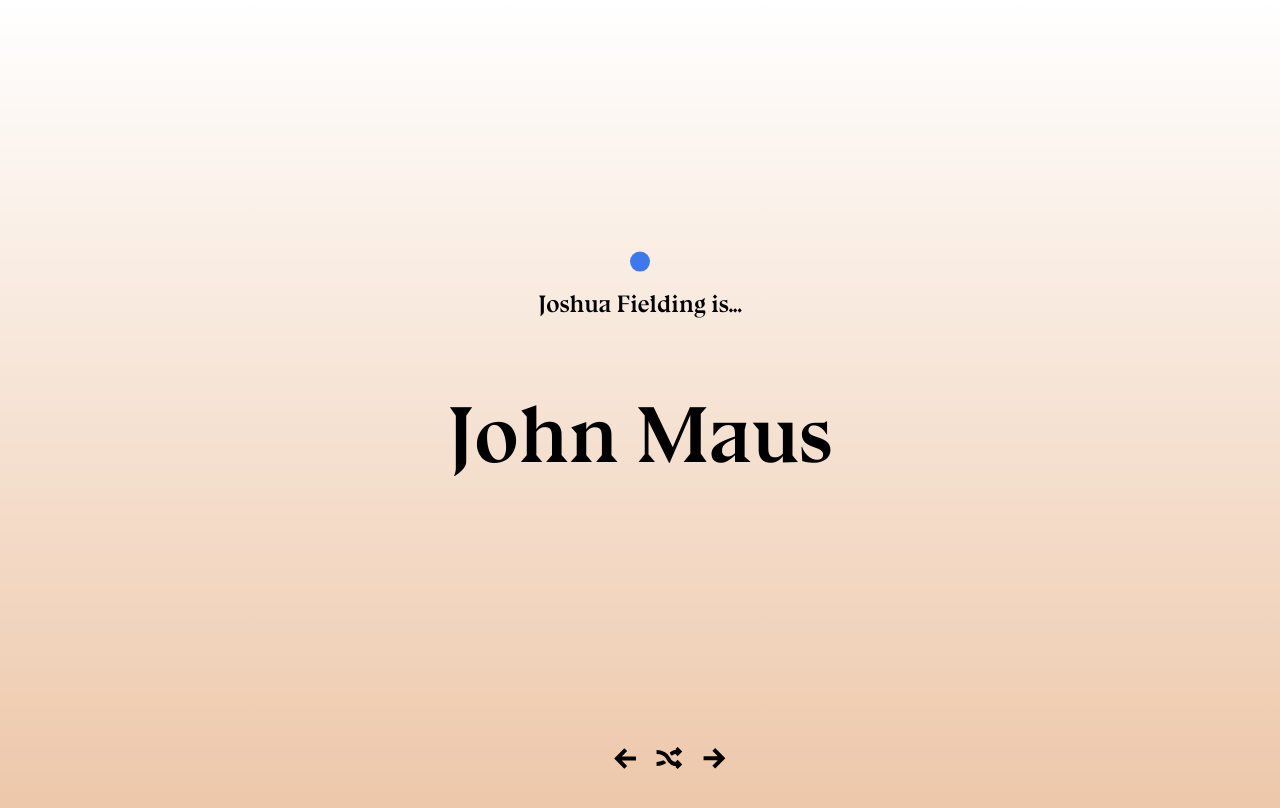
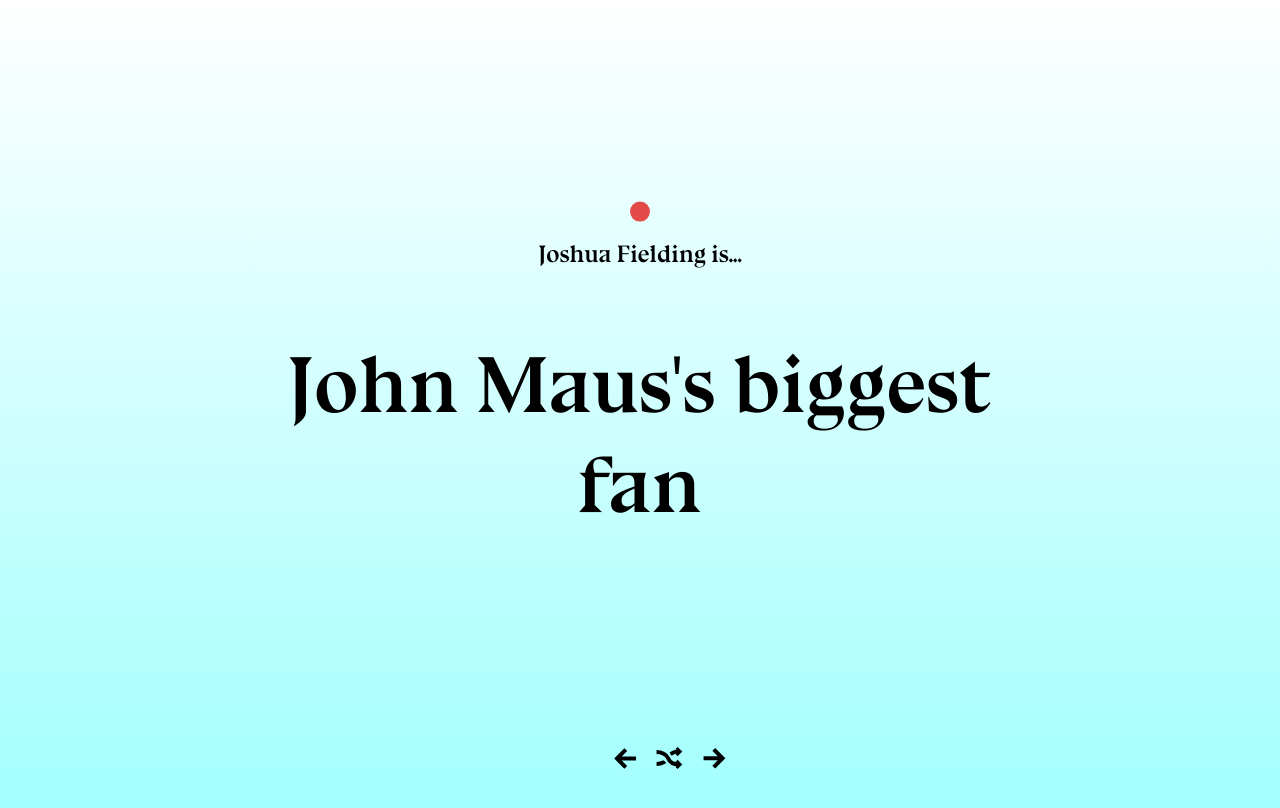
Before and after one commit to luxjoshyua/colours-quick-intro, a plain HTML site: page index.html in a window 1280 px wide. Both pictures are taken after a click on the picture 714 px from the left and 758 px from the top of the page. Drawn offline with Linux system fonts and the light colour scheme.

Commit message:
7/1/19 styling

```diff
--- a/css/main.css
+++ b/css/main.css
@@ -1,25 +1,21 @@
 @font-face {
   font-family: 'Bluu Next';
   src: url('bluunext.woff2'), url('bluunext.woff') format('woff');
-        font-weight: normal;
-        font-style: normal;
+  font-weight: normal;
+  font-style: normal;
 }
-
-
-
 
 body {
   font-family: 'Bluu Next', Times New Roman;
   font-size: 24px;
   line-height: 1.25;
-
   background-color: #edc7a9;
   background-image: linear-gradient(180deg, #fff, rgba(255, 255, 255, 0));
+  color: #000;
+  height: 100vh;
+  transition: background-color 0.5s ease-in;
+}
 
-  color: #000;
-
-  height: 100vh;
-}
 
 h1 {
   font-size: 24px;
@@ -42,12 +38,22 @@
 }
 
 section div.circle {
-  width:  20px;
+  width: 20px;
   height: 20px;
   background-color: #3e78ed;
-	border-radius: 50%;
-/* makes it listen to text-align center above   */
+  border-radius: 50%;
+  /* makes it listen to text-align center above   */
   display: inline-block;
+  transition: background-color 0.5s ease-in;
+}
+
+section a {
+  color: #000;
+  text-decoration: none;
+}
+
+section a:hover {
+  cursor: pointer;
 }
 
 footer {
@@ -65,4 +71,5 @@
 
 footer img {
   margin: 0px 10px 0px 10px;
+  cursor: pointer;
 }
--- a/pages.js
+++ b/pages.js
@@ -18,15 +18,20 @@
 
   // if not special characters, needs to be contained in ""
   // this is the array
-  "amateur creative coder",
-  "John Maus",
-  "March",
-  "download my pdf",
-  "another page here if ich mägst",
-  "ditto to the above innit'"
+
+  {copy: 'a Sydney-based amateur creative coder', background: '#edc7a9', circle: '#3e78ed'},
+
+  // do "" if using an apostrophe
+  {copy: "John Maus's biggest fan", background: '#a1fffe', circle: '#e34a47'},
+
+  {copy: 'looking for a cool creative coding internship now!', background: '#d3c7f3', circle: '#f7fe00'},
+
+  {copy: `encouraging you to <a href="https://drive.google.com/open?id=1qRDfufT8CwV4cR-VgM9NEwmzG5z4TVnE">download his PDF</a>`, background: '#faffb8', circle: '#b472e6' },
+
+  {copy: `his portfolio is at <a target="blank" href="http://luxjoshyua.superhi.com/">luxjoshyua</a> (check out the <a target="blank" href="https://effects-luxjoshyua.superhi.com/">effects</a> and <a target="blank" href="https://projects-luxjoshyua-new.superhi.com/">projects)</a> and his
+  github at <a target="blank" href="https://github.com/luxjoshyua">luxjoshyua</a> again`, background: '#b7eee2', circle: '#b7ee' },
 
 ]
-
 
 // FIRST SECTION = PICK THE RELEVANT TAGS
 
@@ -37,7 +42,16 @@
 
 const previousTag = document.querySelector("footer img.prev")
 
+const randomTag = document.querySelector("footer img.random")
+
 const outputTag = document.querySelector('h2')
+
+
+// change the circle color
+const circleTag = document.querySelector("section div.circle")
+
+// change the background-color
+const bodyTag = document.querySelector("body")
 
 
 // SECOND SECTION = FUNCTIONS
@@ -52,6 +66,16 @@
     pageNumber = 0
 
   }
+  updateSection()
+}
+
+
+// pick a random slide
+
+const random = function () {
+
+  pageNumber = Math.floor( Math.random() * pages.length )
+
   updateSection()
 }
 
@@ -73,8 +97,13 @@
 // this will update the section's content and style
 const updateSection = function () {
   // outputTag.innerHTML = pageNumber
+  // .copy adds in the different text for each slide
 
-  outputTag.innerHTML = pages[pageNumber]
+  outputTag.innerHTML = pages[pageNumber].copy
+
+  circleTag.style.backgroundColor = pages[pageNumber].circle
+
+  bodyTag.style.backgroundColor = pages[pageNumber].background
 }
 
 
@@ -100,3 +129,33 @@
 previousTag.addEventListener("click", function () {
   previous()
 })
+
+
+// on click of randomTag, run this
+
+randomTag.addEventListener('click', function () {
+
+  // run the random function
+  random()
+
+})
+
+// when a user presses a key, check for arrow left or right and do next or prev correctly
+
+// document because we want to select the entire page
+document.addEventListener("keyup", function (event) {
+
+  console.log(event)
+
+  // if the key being pressed is ArrowRight
+  // one = assigns something, == is doing a check
+  if (event.key == "ArrowRight") {
+    next()
+  }
+
+  // if the key being pressed is ArrowLeft
+
+  if (event.key == "ArrowLeft") {
+    previous()
+  }
+})
```
Also changed, not shown: design/Loop 1 - Step 10.png (deleted), 1 other file.
